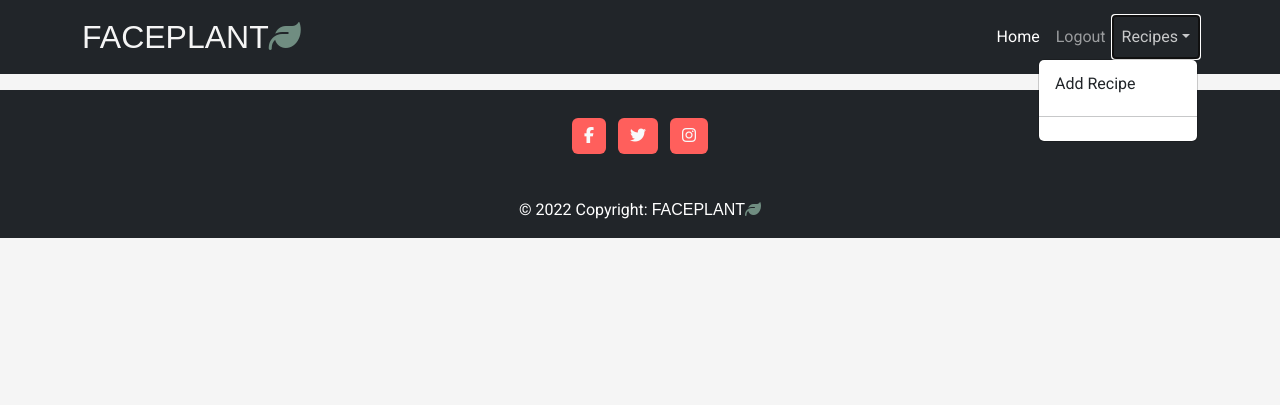
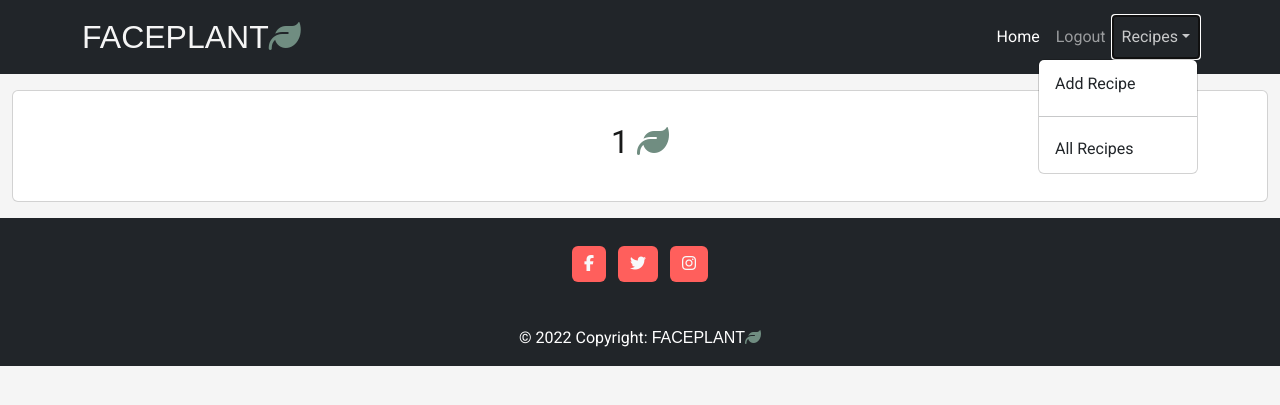
Before and after one commit to pez57/faceplant, a Django app: page /category/1/ in a window 1280 px wide, after a click on "Recipes". Shown: the top 405 px of the page. Run offline with Django 3.2, Linux system fonts and the light colour scheme; the visitor is signed in with stand-in values (Sample User, id 1); data that the repository does not hold is empty; some libraries are stand-ins or nearby versions; some web fonts are replaced.

Commit message:
Added Category titles to category.html and added link to view_all to display all recipes without going back to homepage

```diff
--- a/recipes/models.py
+++ b/recipes/models.py
@@ -12,7 +12,6 @@ class Category(models.Model):
 
     def __str__(self):
         return self.name
-
 
 
 class Recipe(models.Model):
--- a/recipes/urls.py
+++ b/recipes/urls.py
@@ -4,6 +4,7 @@ from . import views
 
 urlpatterns = [
     path('', views.RecipeList.as_view(), name='home'),
+    path('allrecipes/', views.AllRecipes.as_view(), name='view_all'),
     path('add/', views.AddRecipeView.as_view(), name='add'),
     path('<slug:slug>/edit/', views.EditRecipeView.as_view(), name='recipe_edit'),
     path('<slug:slug>/delete/', views.DeleteRecipeView.as_view(), name='recipe_delete'),
--- a/recipes/views.py
+++ b/recipes/views.py
@@ -137,9 +137,21 @@ class RecipeLike(View):
         return HttpResponseRedirect(reverse('recipe_detail', args=[slug]))
 
 
+class AllRecipes(generic.ListView):
+    model = Recipe
+    queryset = Recipe.objects.filter(status=1).order_by("-created_on")
+    template_name = "view_all.html"
+    paginate_by = 6
+
+
 class CategoryListView(ListView):
     template_name = 'category.html'
     context_object_name = 'catlist'
+
+    def get_context_data(self, **kwargs):
+        context = super().get_context_data(**kwargs)
+        context['category'] = self.kwargs['category']
+        return context
 
     def get_queryset(self):
         content = {
@@ -150,6 +162,7 @@ class CategoryListView(ListView):
         return content
 
 
+
 def category_list(request):
     category_list = Category.objects.exclude(name='default')
     context = {
--- a/templates/base.html
+++ b/templates/base.html
@@ -37,8 +37,9 @@
                         <div class="dropdown-menu dropdown-menu-end" aria-labelledby="navbarDropdown">
                                 <a class="dropdown-item" href="{% url 'add' %}">Add Recipe</a>
                                 <hr>
+                                <a class="dropdown-item" href="{% url 'view_all' %}">All Recipes</a>
                             {% for category in category_list %}
-                            <a class="dropdown-item" href="/category/{{ category.name}}">
+                            <a class="dropdown-item" href="/category/{{ category.name }}">
                                 {{ category.name|title }}
                             </a>
                             {% endfor %}
--- a/templates/category.html
+++ b/templates/category.html
@@ -1,6 +1,17 @@
 {% extends "base.html" %}
 
 {% block content %}
+
+<div class="container-fluid justify-content-center mt-3">
+    <div class="card text-center">
+        <div class="card-body m-3">
+            <h2 class="card-title">{{ category|title }} <i class="fa-solid fa-leaf leaf"></i></h2>
+            <p class="card-text">
+            </p>
+        </div>
+    </div>
+</div>
+
 <div class="container-fluid">
     <div class="row">
 
```
Also changed, not shown: templates/view_all.html (+10 -1 lines).
